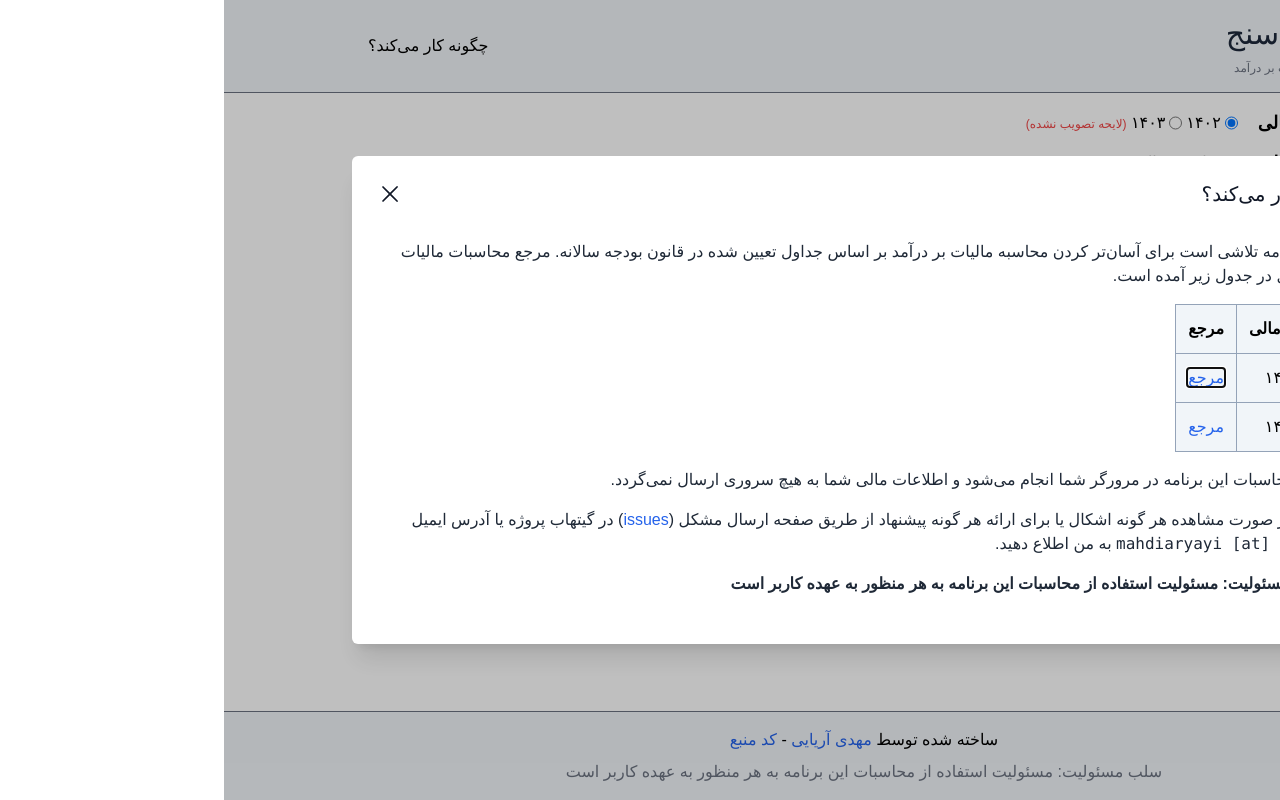
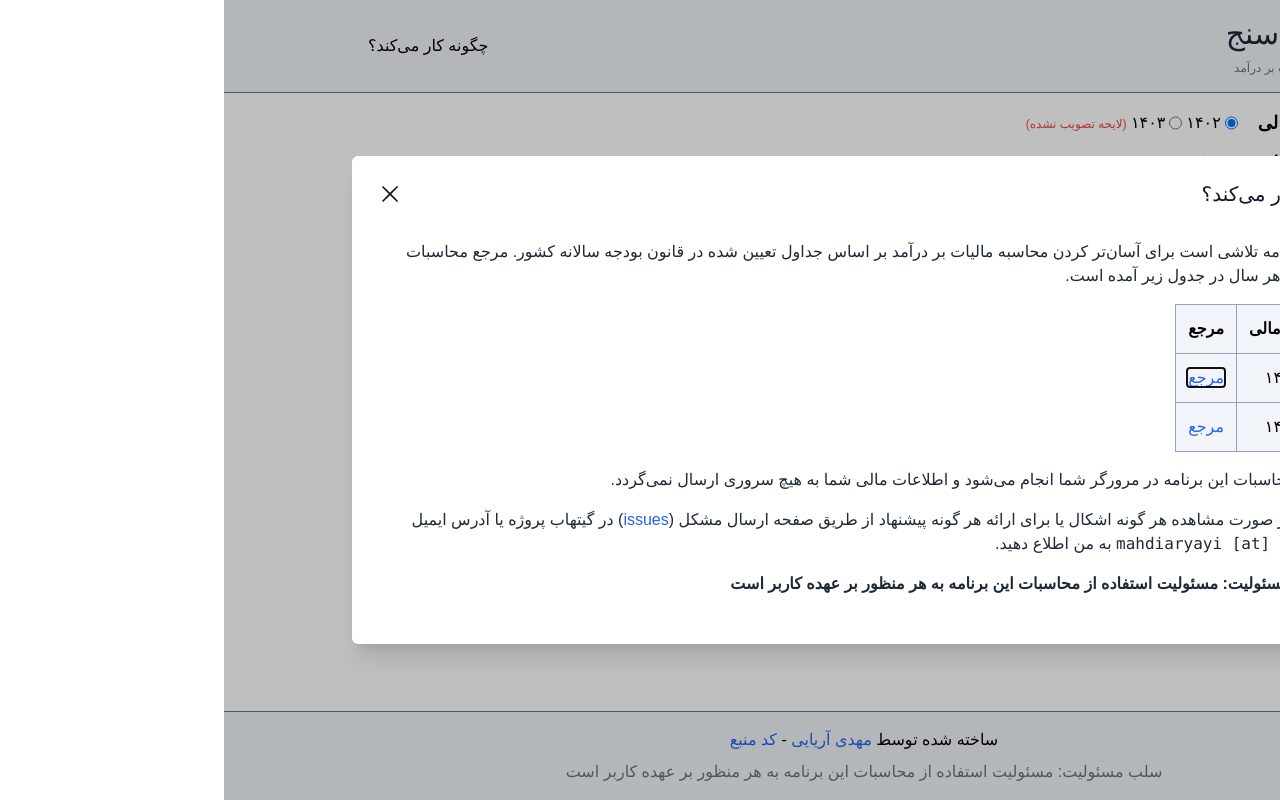
Before and after one commit to maryayi/tax-calculator, a React (Vite) app: page / in a window 1280 px wide. Both pictures are taken after a click on the item "چگونه کار می‌کند؟". Built offline with nearby package versions, Linux system fonts and the light colour scheme; a small style sheet from the web is missing.

Commit message:
fix: fixed typo

```diff
--- a/src/components/HeaderLinks.tsx
+++ b/src/components/HeaderLinks.tsx
@@ -22,8 +22,8 @@ function HeaderLinks() {
         <div className="flex flex-col items-start gap-4">
           <p className="text-right text-base text-gray-800">
             این برنامه تلاشی است برای آسان‌تر کردن محاسبه مالیات بر درآمد بر
-            اساس جداول تعیین شده در قانون بودجه سالانه. مرجع محاسبات مالیات هر
-            سال در جدول زیر آمده است.
+            اساس جداول تعیین شده در قانون بودجه سالانه کشور. مرجع محاسبات مالیات
+            هر سال در جدول زیر آمده است.
           </p>
           <ReferencesTable />
           <p className="text-right text-base text-gray-800">
--- a/src/constants.ts
+++ b/src/constants.ts
@@ -1,2 +1,2 @@
 export const DISCLAIMER_MESSAGE =
-  'سلب مسئولیت: مسئولیت استفاده از محاسبات این برنامه به هر منظور به عهده کاربر است';
+  'سلب مسئولیت: مسئولیت استفاده از محاسبات این برنامه به هر منظور بر عهده کاربر است';
```
